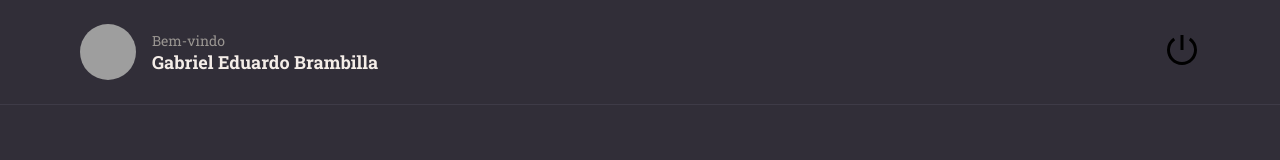
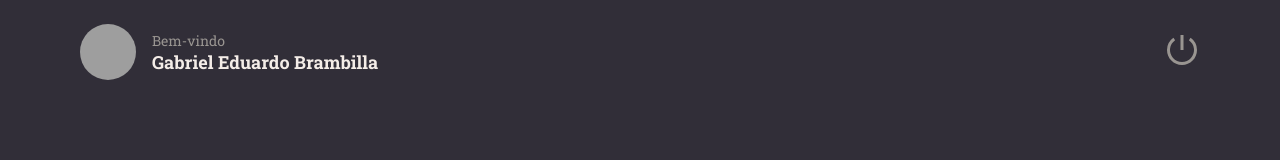
Before and after one commit to GabrielEduardoBrambilla/react-notes, a React (Vite) app: page / in a window 1280 px wide. Shown: the top 160 px of the page. Built offline with nearby package versions, Linux system fonts and the light colour scheme; grey boxes are pictures that could not be loaded.

Commit message:
Color fix

```diff
--- a/src/components/Header/styles.js
+++ b/src/components/Header/styles.js
@@ -8,7 +8,8 @@ export const Container = styled.header`
 
   border-bottom-width: 1px;
   border-bottom-style: solid;
-  border-bottom-color: ${({ theme }) => theme.COLORS.BACKGROUND_700};
+  border-bottom-color: ${({ theme }) => theme.COLORS.BACKGROUND_800};
+  color: ${({ theme }) => theme.COLORS.WHITE};
 
   display: flex;
   justify-content: space-between;
@@ -46,9 +47,8 @@ export const Logout = styled.button`
   border: none;
   background: none;
 
-  >svg{
-    color: ${({ theme }) => theme.COLORS.GRAY_100});
-    font-size:36px;
-
+  > svg {
+    color: ${({ theme }) => theme.COLORS.GRAY_100};
+    font-size: 36px;
   }
 `
```
